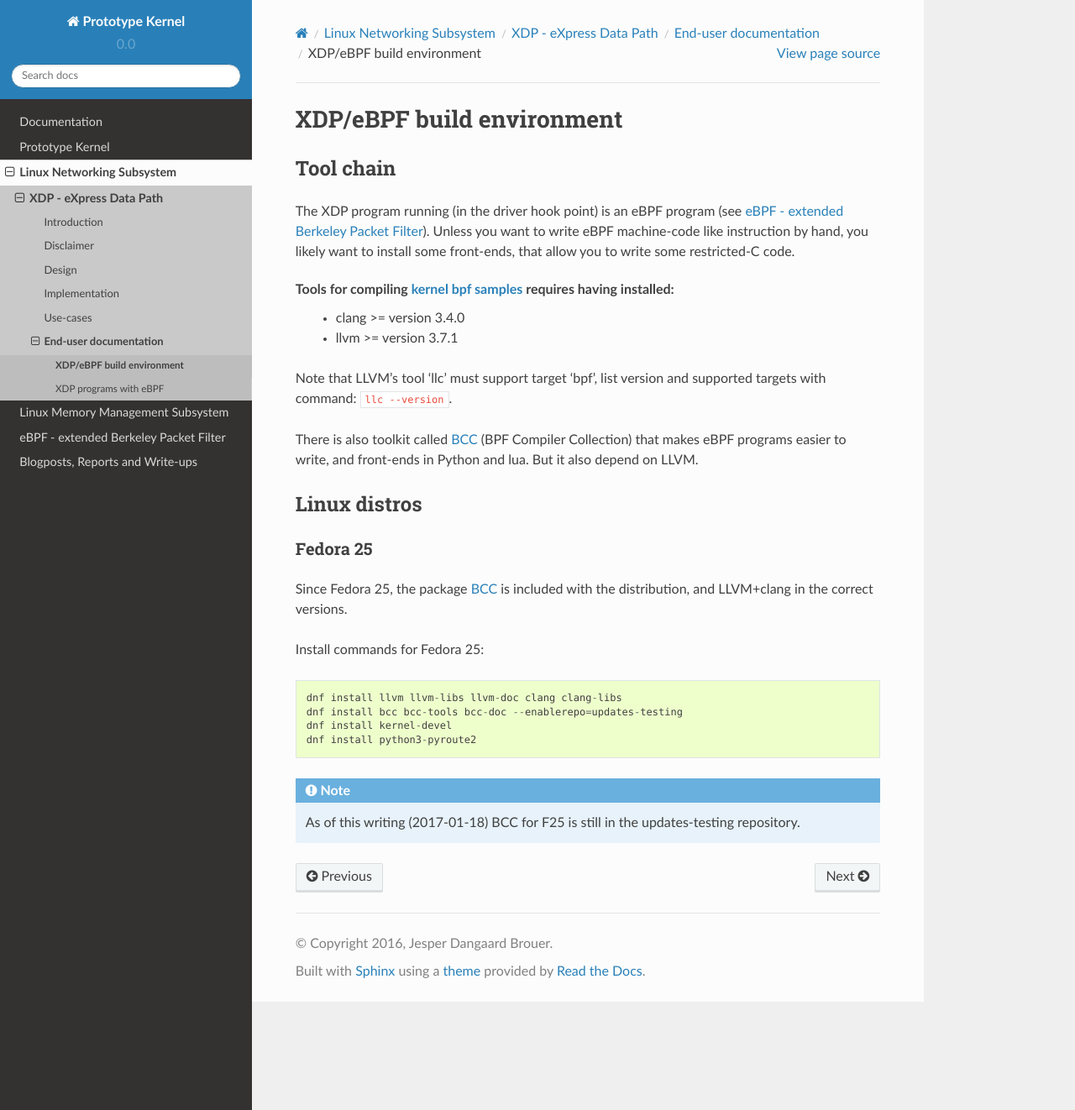
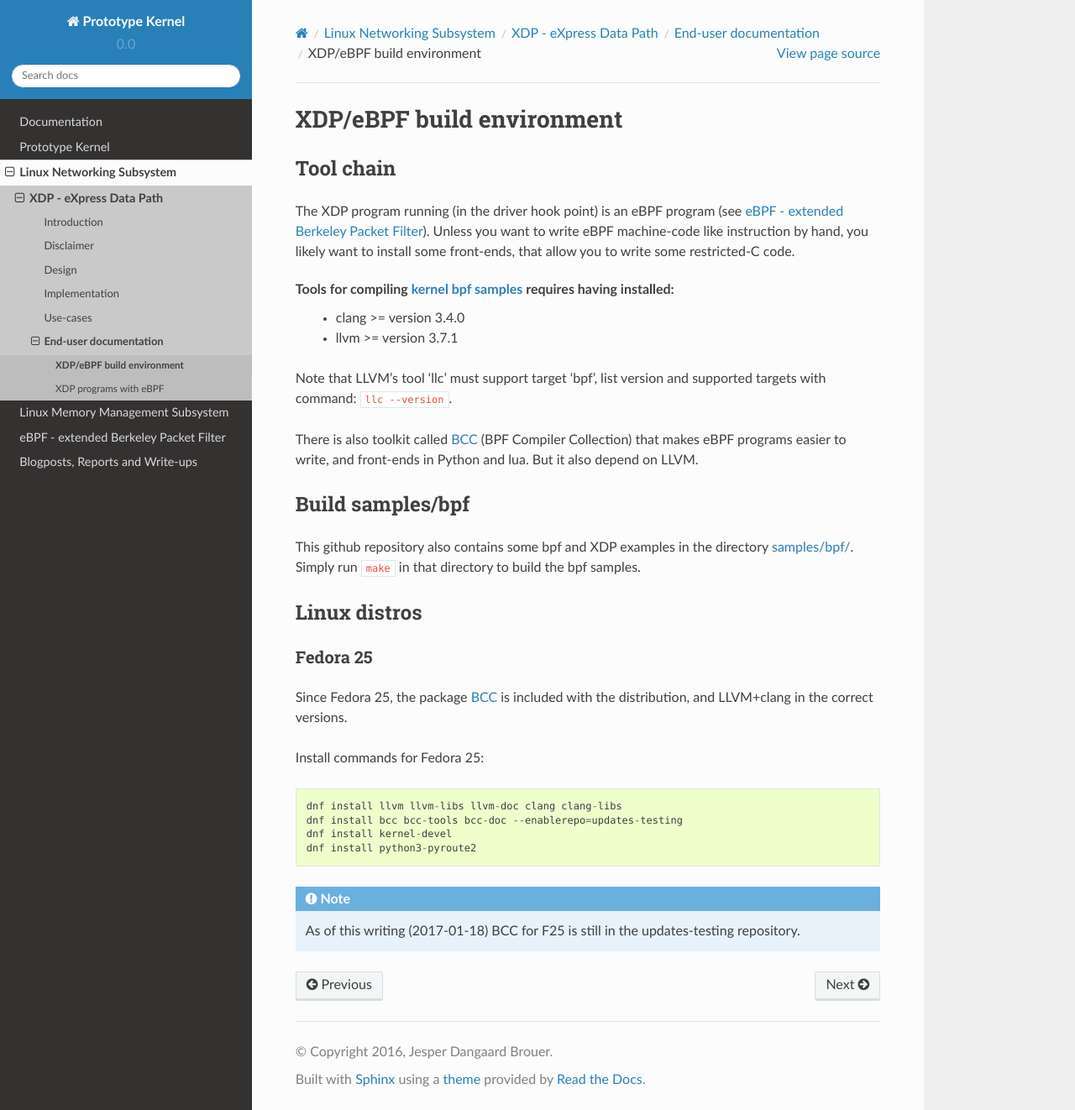
Before and after one commit to netoptimizer/prototype-kernel, a Sphinx documentation site: the page built from kernel/Documentation/networking/XDP/end-user/build_environment.rst, in a window 1280 px wide and 1322 px high. Shown: the whole window at 84% size. Built offline with Sphinx 7.4.7 and the Read the Docs theme 2.0.0, drawn with Linux system fonts in a browser that asks for light colours.

Commit message:
docs: update XDP/end-user/build_environment with make hint
Signed-off-by: Jesper Dangaard Brouer <brouer@redhat.com>

```diff
--- a/kernel/Documentation/networking/XDP/end-user/build_environment.rst
+++ b/kernel/Documentation/networking/XDP/end-user/build_environment.rst
@@ -26,6 +26,17 @@ it also depend on LLVM.
 
 .. _BCC: https://github.com/iovisor/bcc/blob/master/README.md
 
+Build samples/bpf
+=================
+
+This github repository also contains some bpf and XDP examples in the
+directory `samples/bpf/`_.  Simply run ``make`` in that directory to
+build the bpf samples.
+
+.. _samples/bpf/:
+   https://github.com/netoptimizer/prototype-kernel/tree/master/kernel/samples/bpf
+
+
 Linux distros
 =============
 
```
